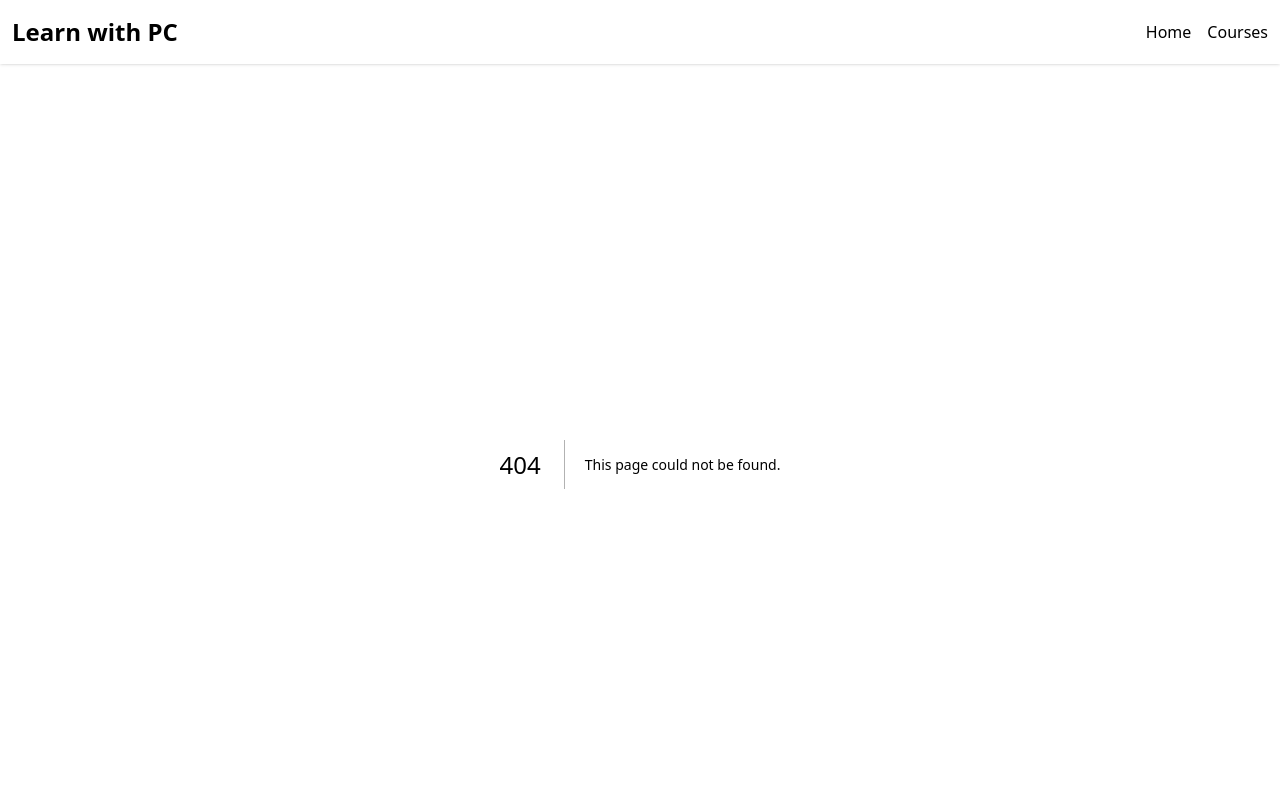
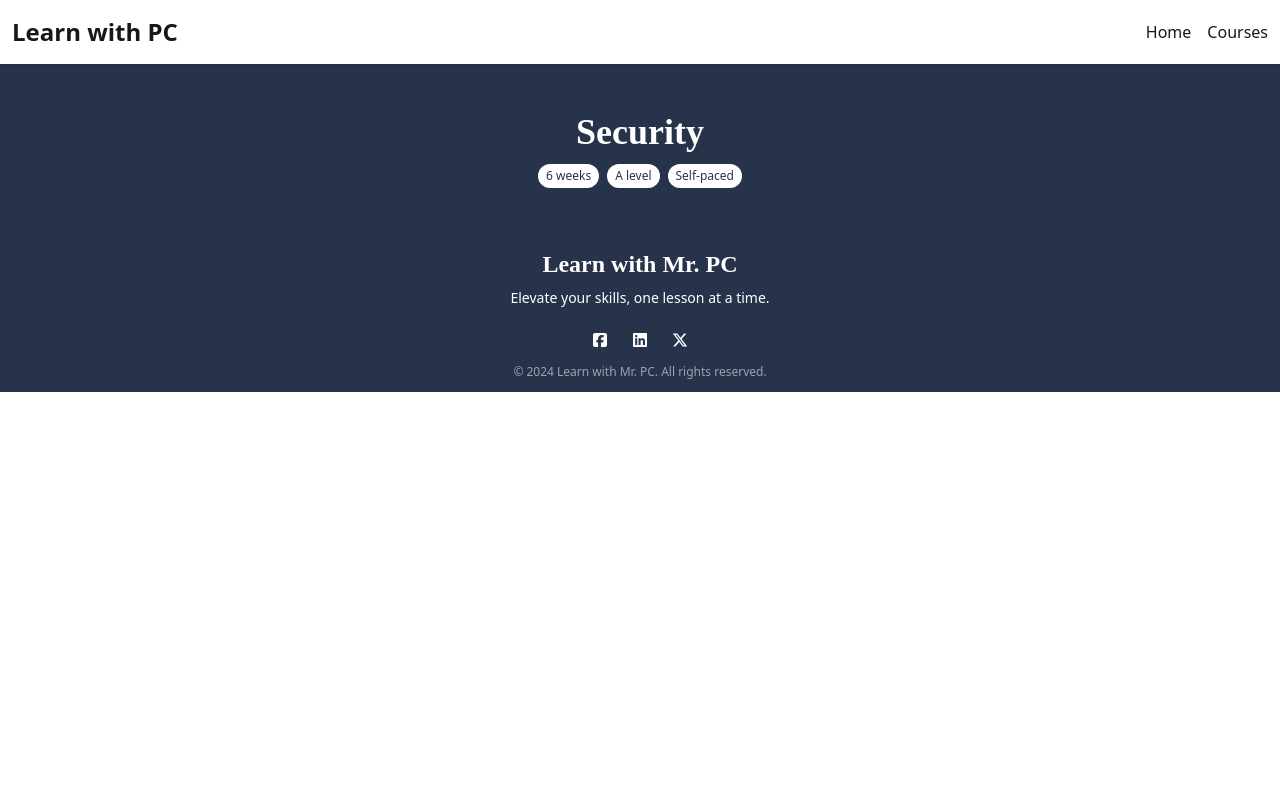
Before and after one commit to dalienst/learnwithpc, a Next.js app: page /courses/FQHHUBJVZ9 in a window 1280 px wide. Before the commit this address had no page. Shown: the top 800 px of the page. Built offline with nearby package versions, Linux system fonts and the light colour scheme.

Commit message:
add course detail hero

```diff
--- /dev/null
+++ b/app/courses/[id]/page.jsx
@@ -0,0 +1,16 @@
+"use client";
+import CourseDetailHero from '@/components/courses/CourseDetailHero';
+import { allcourses } from '@/data/allcourses';
+import React from 'react'
+
+function CourseDetail({ params: { id } }) {
+    const course = allcourses?.find((course) => course.id === id)
+
+    return (
+        <>
+            <CourseDetailHero course={course} />
+        </>
+    )
+}
+
+export default CourseDetail
--- a/app/courses/page.jsx
+++ b/app/courses/page.jsx
@@ -13,7 +13,7 @@ function Courses() {
       <main className="container mx-auto mb-3 px-4 py-3 max-w-screen-xl">
         <div className="flex flex-wrap justify-center">
           {allcourses?.map((course) => (
-            <Link href="#" key={course.id} className="bg-white shadow border m-4 mx-2 p-4 flex flex-col items-center w-60 hover:shadow-lg transition-shadow duration-200 max-sm:w-full max-sm:mx-8"> {/* Card styling */}
+            <Link href={`/courses/${course.id}`} key={course.id} className="bg-white shadow border m-4 mx-2 p-4 flex flex-col items-center w-60 hover:shadow-lg transition-shadow duration-200 max-sm:w-full max-sm:mx-8"> {/* Card styling */}
               <section className='w-full mb-3' style={{ height: '200px' }}>
                 <Image
                   src={course.image}
--- a/components/Courses.jsx
+++ b/components/Courses.jsx
@@ -10,7 +10,7 @@ function FeaturedCourses() {
             <h2 className="font-lato text-center text-3xl font-bold">A-Level Courses</h2>
             <div className="flex flex-wrap justify-center">
                 {alevel.map((course) => (
-                    <Link href="#" key={course.id} className="bg-white shadow border m-4 mx-2 p-4 flex flex-col items-center w-60 hover:shadow-lg transition-shadow duration-200 max-sm:w-full max-sm:mx-8"> {/* Card styling */}
+                    <Link href={`/courses/${course.id}`} key={course.id} className="bg-white shadow border m-4 mx-2 p-4 flex flex-col items-center w-60 hover:shadow-lg transition-shadow duration-200 max-sm:w-full max-sm:mx-8"> {/* Card styling */}
                         <section className='w-full mb-3' style={{ height: '200px' }}>
                             <Image
                                 src={course.image}
--- /dev/null
+++ b/components/courses/CourseDetailHero.jsx
@@ -0,0 +1,19 @@
+"use client";
+import React from 'react'
+
+function CourseDetailHero({ course }) {
+    return (
+        <div className="m-auto flex justify-center bg-navy py-12">
+            <div className="container">
+                <h1 className='font-bold font-playfair text-white font-display text-4xl mb-3 text-center'>{course?.title}</h1>
+                <div className="flex justify-center gap-2 flex-wrap">
+                    <p className='text-navy text-xs rounded-full bg-white px-2 py-1'>{course?.duration}</p>
+                    <p className='text-navy text-xs rounded-full bg-white px-2 py-1'>{course?.level}</p>
+                    <p className='text-navy text-xs rounded-full bg-white px-2 py-1'>{course?.method}</p>
+                </div>
+            </div>
+        </div>
+    )
+}
+
+export default CourseDetailHero
```
